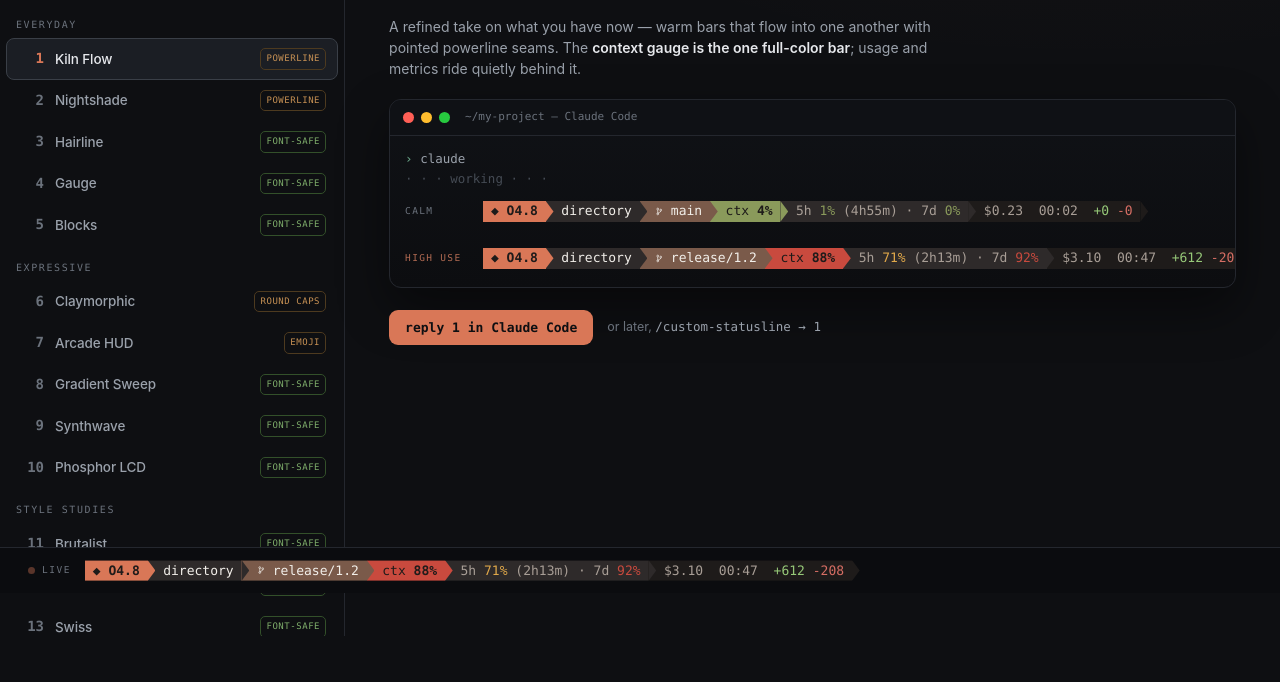
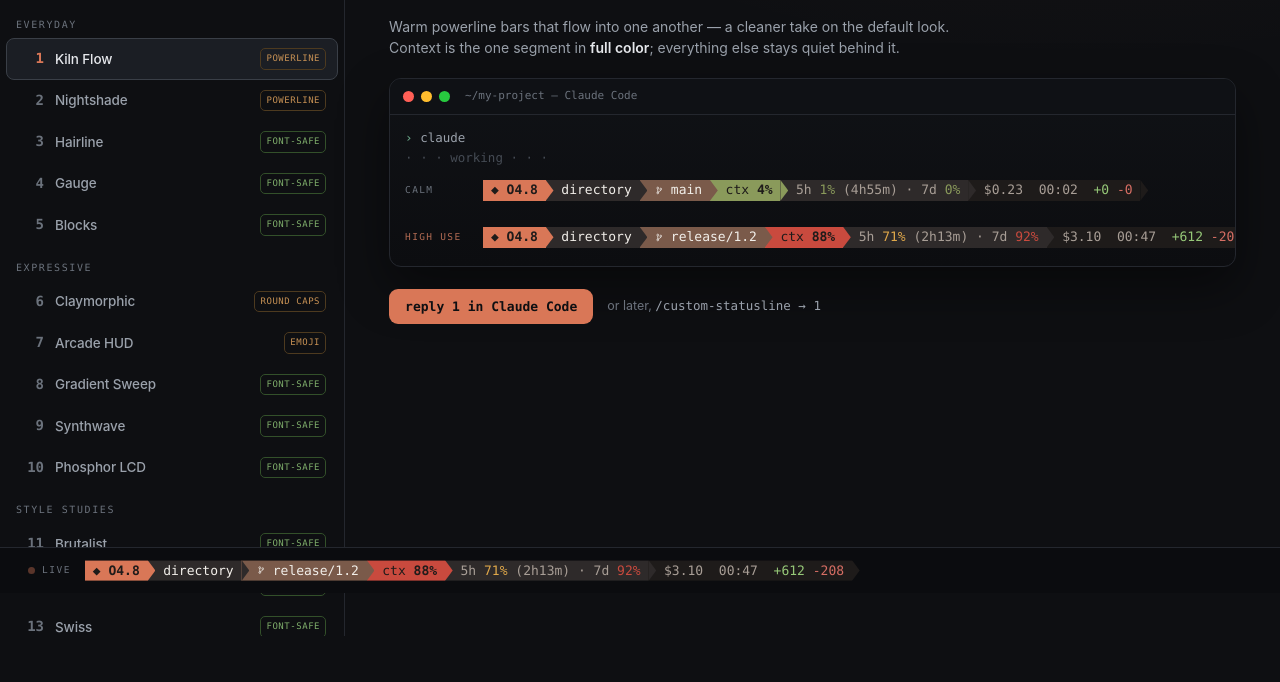
Before and after one commit to umarfarooque88/custom-statusline, a plain HTML site: page gallery.html in a window 1280 px wide. Shown: the part 207-889 px from the top of the page. Drawn offline with Linux system fonts and the light colour scheme.

Commit message:
Rewrite all 27 design descriptions: plainer, shorter, more human
Cut the brochure voice — each pitch now says what the design looks like and
when you'd pick it, in a normal register. Roughly halved the length.

```diff
--- a/gallery.html
+++ b/gallery.html
@@ -169,59 +169,59 @@
 <script>
 const CARDS=[
   { group:'Everyday', name:'Kiln Flow', badge:['powerline','font'],
-    pitch:'A refined take on what you have now — warm bars that flow into one another with pointed powerline seams. The <b>context gauge is the one full-color bar</b>; usage and metrics ride quietly behind it.' },
+    pitch:'Warm powerline bars that flow into one another — a cleaner take on the default look. Context is the one segment in <b>full color</b>; everything else stays quiet behind it.' },
   { group:'Everyday', name:'Nightshade', badge:['powerline','font'],
-    pitch:'A cooler world: each stat floats as its own rounded capsule on the dark. Lavender identity, mint-to-rose meters. <b>Reads calmer and more modern</b> than connected bars — more air, less weight.' },
+    pitch:'Each stat floats as its own rounded capsule on the dark. Cooler and airier than joined bars, with lavender and mint-to-rose meters.' },
   { group:'Everyday', name:'Hairline', badge:['font-safe','safe'],
-    pitch:'No fills at all — just colored text divided by thin rules. The <b>quietest option</b>, and it needs no special font. Color still carries the signal: meters shift green→amber→red as they climb.' },
+    pitch:'Just colored text and thin dividers — no fills, works in any font. The <b>quietest option</b>; color alone tells you when a meter is climbing.' },
   { group:'Everyday', name:'Gauge', badge:['font-safe','safe'],
-    pitch:'Turns the numbers into little block-bars. You <b>see the fill</b> before you read the digits — context on an 8-cell bar, the two windows on 4-cell bars, with fractional edge cells for precision. Best if headroom is what you watch.' },
+    pitch:'Little block-bars, so you see the fill before you read the number. Pick this if headroom is the thing you keep an eye on.' },
   { group:'Everyday', name:'Blocks', badge:['font-safe','safe'],
-    pitch:'The colored-bar look with <b>hard rectangular edges instead of arrows</b> — so it needs no powerline font at all. Blunt, high-contrast, and reads instantly. A safe twin of Kiln Flow.' },
+    pitch:'The colored-bar look with hard square edges instead of arrows, so any font works. Blunt and high-contrast.' },
   { group:'Expressive', name:'Claymorphic', badge:['round caps','font'],
-    pitch:'Soft pastel <b>clay pills</b> — a nod to Claycraft. In the terminal the puffy look becomes rounded powerline caps; the muted sand-and-terracotta palette is exact. The warmest, softest option here.' },
+    pitch:'Soft pastel clay pills in warm sand and terracotta. The <b>gentlest, coziest</b> one here.' },
   { group:'Expressive', name:'Arcade HUD', badge:['emoji','font'],
-    pitch:'A <b>game HUD</b>: context is a ❤ health bar, the two windows are ⚡ energy meters, cost is loot. Uses emoji plus block-bars — playful, and it needs emoji glyphs (most terminals have them).' },
+    pitch:'A game HUD: context is a ❤ health bar and your limits are ⚡ energy meters. Playful — and it needs emoji.' },
   { group:'Expressive', name:'Gradient Sweep', badge:['font-safe','safe'],
-    pitch:'One smooth color sweep flows across the whole line — coral → gold → sage → teal → violet, recomputed per character. Fully terminal-native. Under load the sweep never breaks: a <b>deep amber wash</b> rises beneath a percentage at 50%, deepening to a <b>bold ember chip</b> at 80% — beauty first, alarm intact.' },
+    pitch:'One smooth color wash runs across the whole line, coral to violet. Under load a percentage picks up an <b>amber background</b> so warnings still land.' },
   { group:'Expressive', name:'Synthwave', badge:['font-safe','safe'],
-    pitch:'Neon cyan identity, magenta seams on near-black. No glow in a terminal — the bright neons carry it — and at 80%+ a meter lights up for real: an <b>inverted neon sign</b>, near-black digits on hot-pink. Meters warn: cyan → amber → hot-pink.' },
+    pitch:'Bright neon cyan and magenta on near-black. When a meter hits critical it flips into an <b>inverted hot-pink sign</b> you can\'t miss.' },
   { group:'Expressive', name:'Phosphor LCD', badge:['font-safe','safe'],
-    pitch:'Single-hue <b>amber phosphor</b>, like a Pip-Boy or old CRT. Everything uppercase, <b>brightness carries emphasis</b> — dim labels, bright values, block-bar meters that burn brighter past 50% and go <b>overheat orange</b> past 80%. The most nostalgic — and fully font-safe.' },
+    pitch:'Amber CRT glow, everything uppercase — like an old Pip-Boy. Bars burn brighter as pressure builds, then go orange when it\'s serious.' },
   { group:'Style studies', name:'Brutalist', badge:['font-safe','safe'],
-    pitch:'Raw and unpadded: all-caps, square brackets, underscores, no decoration. One shout color — <b>metrics sit in concrete gray, promote to bone-white at 50%, and at 80% any limit goes red</b> and slams a solid !! LIMIT slab onto the end of the line.' },
+    pitch:'Raw all-caps in brackets and underscores, no decoration. Stays gray and calm until a limit nears — then it turns <b>red and shouts !! LIMIT</b>.' },
   { group:'Style studies', name:'Bauhaus', badge:['font-safe','safe'],
-    pitch:'Primary triad on charcoal. <b>Geometry encodes state</b>: a blue ● is calm, a yellow ■ is warming, a red ▲ is critical — you read the shapes before the numbers. The ●■▲ mark opens the line like a signature.' },
+    pitch:'Primary colors on charcoal, where a shape tells you the state: <b>blue circle is fine</b>, yellow square is warming, red triangle is critical.' },
   { group:'Style studies', name:'Swiss', badge:['font-safe','safe'],
-    pitch:'Grid discipline, objective typography, and exactly <b>one red accent</b> — the period after the model name, plus any meter past 80%. Warming meters go <b>bold, not colored</b>, and digits are padded so the columns never move. The most restrained of all twenty-seven.' },
+    pitch:'A strict grid with padded numbers that never shift the columns, and exactly <b>one red accent</b>. The most restrained of the set.' },
   { group:'Style studies', name:'Wabi-sabi', badge:['font-safe','safe'],
-    pitch:'Moss, stone, and mist — <b>meters are moon phases</b>: ○ empty, ◔ waxing, ◐ half, ● full(rust). No percent signs anywhere; you glance at the moons like a calendar. The gentlest possible warning system.' },
+    pitch:'Muted moss and stone, with meters drawn as <b>moon phases</b> instead of percentages. The calmest way to read your usage.' },
   { group:'Style studies', name:'Glassmorphic', badge:['round caps','font'],
-    pitch:'Frosted panes floating over the dark, icy mint→rose meters. Real blur doesn\'t exist in a terminal — the panes are <b>soft-tinted rounded capsules</b> instead, which keeps the airy layered feel.' },
+    pitch:'Soft frosted panels floating on the dark, with icy mint-to-rose meters. Airy and layered.' },
   { group:'Style studies', name:'Memphis', badge:['font-safe','safe'],
-    pitch:'1980s pop: clashing <b>pink/teal/yellow/purple</b> confetti with <b>▚▞ zigzag separators</b> that cycle hues so every joint clashes on purpose. Meters flip teal → yellow → hot-pink and go bold at critical. The most fun to look at, the least quiet.' },
+    pitch:'Loud 80s pop — clashing pink, teal, yellow and purple with zigzag dividers. The most fun, the least quiet.' },
   { group:'Style studies', name:'Art Deco', badge:['font-safe','safe'],
-    pitch:'Champagne gold on charcoal with <b>fan ornaments ❯❯ ❮❮ framing the model</b> and long dash rules between facts. Uppercase smallwork, emerald→gold→ruby meters. Gatsby doing DevOps.' },
+    pitch:'Champagne gold on charcoal, with little fan ornaments framing the model name. Elegant and a bit theatrical.' },
   { group:'Style studies', name:'Nord', badge:['font-safe','safe'],
-    pitch:'The beloved arctic palette: frost cyan, snow, glacier blues. <b>Minimal punctuation, just breathing room</b> — the quietest colored option. Meters use Nord\'s own aurora green/yellow/red.' },
+    pitch:'The arctic Nord palette — frost blues and snow, barely any punctuation. The calmest colored option.' },
   { group:'Style studies', name:'Dracula', badge:['font-safe','safe'],
-    pitch:'The classic editor theme\'s exact palette on its own #282A36 canvas — purple identity, pink branch, comment-blue labels, <b>:: separators</b> straight out of the syntax highlighting. Critical meters go bold as well as red. If your editor already runs Dracula, the status line joins the family seamlessly.' },
+    pitch:'The Dracula editor theme, exactly: purple, pink and comment-blue on its own dark canvas. Nice if your editor already runs it.' },
   { group:'Style studies', name:'Terminal Rain', badge:['font-safe','safe'],
-    pitch:'Matrix greens where <b>brightness is hierarchy</b> — the model glows brightest, labels sink into dark moss. Meters break the monochrome only to warn: acid-yellow, then hot orange. ⋮ separators like falling code.' },
+    pitch:'Matrix greens where brighter means more important. Color only breaks in to warn — acid yellow, then hot orange.' },
   { group:'Game art styles', name:'Flat', badge:['blocks','safe'],
-    pitch:'<b>Monument Valley</b>: soft pastel geometry — rose, sand, lavender, teal — laid flat with no outlines, no gradients, no noise. Every meter is its own tile that <b>shifts teal → peach → dusty rose</b>; serene even when warning, never a scream.' },
+    pitch:'Soft pastel tiles, flat with no outlines. Each meter is its own tile that <b>shifts color as it fills</b> — calm even when it\'s warning.' },
   { group:'Game art styles', name:'Vector', badge:['stroke caps','font'],
-    pitch:'Zero fills, all stroke — <b>vector arcade linework</b> floating on the dark. Every stat rides between bold angle caps ❬ ❭ drawn in its own state color: cyan calm → yellow warm → magenta critical. No backgrounds anywhere — the stroke color is the whole signal.' },
+    pitch:'Wireframe outlines, no fills — each stat sits in bold brackets that <b>change color with its state</b>: cyan when calm, magenta when critical.' },
   { group:'Game art styles', name:'Geometric Art', badge:['font-safe','safe'],
-    pitch:'<b>Geometry Wars</b>: neon particles for a dark terminal. Every meter flies its own geometric glyph — ◇ △ ▽ — shifting lime → orange → magenta and <b>filling solid</b> ◆ ▲ ▼ as pressure builds, bold at critical. Faint grid-blue ┆ separators hold the lanes.' },
+    pitch:'Neon glyphs on a dark grid, Geometry-Wars style. Each meter\'s shape <b>fills in and brightens</b> as pressure climbs.' },
   { group:'Game art styles', name:'Pixel', badge:['font-safe','safe'],
-    pitch:'<b>Stardew Valley</b>: chunky ▓▒░ pixel bars in the farm palette — leaf green filling to wheat gold to berry red, cost as ⛁ coin. The wood-brown model tag reads like a crafting-menu label.' },
+    pitch:'Chunky pixel bars in a warm farm palette, with the cost shown as a coin. Reads like a game menu.' },
   { group:'Game art styles', name:'Cartoon', badge:['round caps','font'],
-    pitch:'<b>Team Fortress 2</b>: RED vs BLU team colors on parchment cream, thick rounded chips. The context gauge <b>joins Mann-Co orange at 50%</b>, and when it runs critical it <b>switches teams to RED and gains a shout</b> — ctx 88% !' },
+    pitch:'Team Fortress reds and blues on cream, in thick rounded chips. When context goes critical the chip <b>switches to RED and shouts</b>.' },
   { group:'Game art styles', name:'Cel Shading', badge:['blocks','safe'],
-    pitch:'<b>Wind Waker</b>: bright flat sea-and-grass panels divided by <b>dark ink seams</b> — the hand-drawn outline stroke that defines cel shading, one column wide between every panel and capping both ends. Sail-red model, ocean directory, and meters that shade grass and sand → sunset → sail-red as the pressure climbs.' },
+    pitch:'Bright flat colors wrapped in dark ink outlines, like cel-shaded art. Sea blues and grass greens that deepen to red under load.' },
   { group:'Game art styles', name:'Monochromatic', badge:['font-safe','safe'],
-    pitch:'<b>Inside / Limbo</b>: grayscale fog where brightness is the only hierarchy — until something crosses 80%, when <b>the single red in the whole world</b> appears, in bold. The most cinematic warning of all 27.' },
+    pitch:'Grayscale fog where only brightness matters — until a meter crosses 80% and the <b>single red on the whole line</b> appears.' },
 ];
 
 // PREVIEWS:BEGIN (generated by tools/build-gallery.js — do not hand-edit)
```
